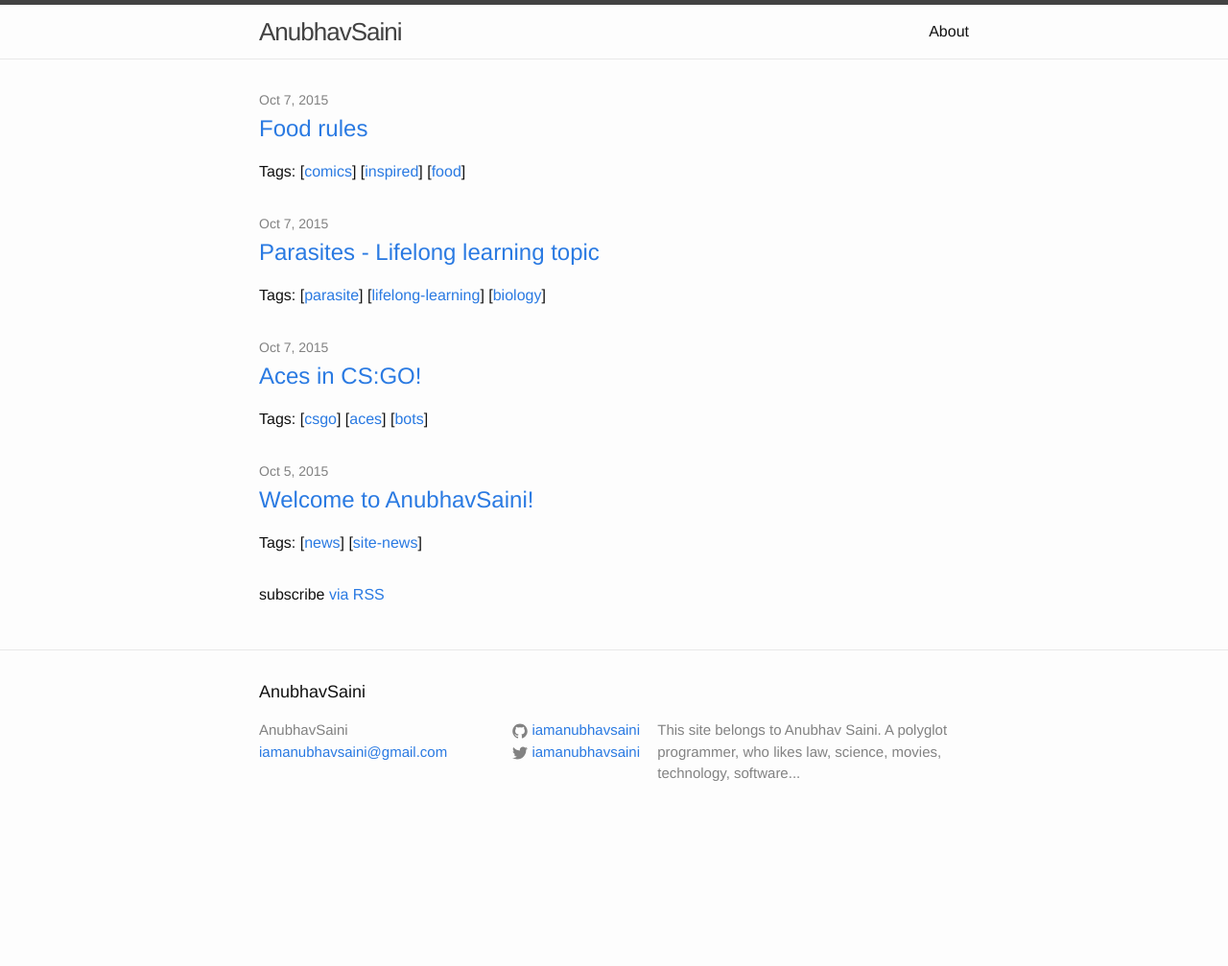
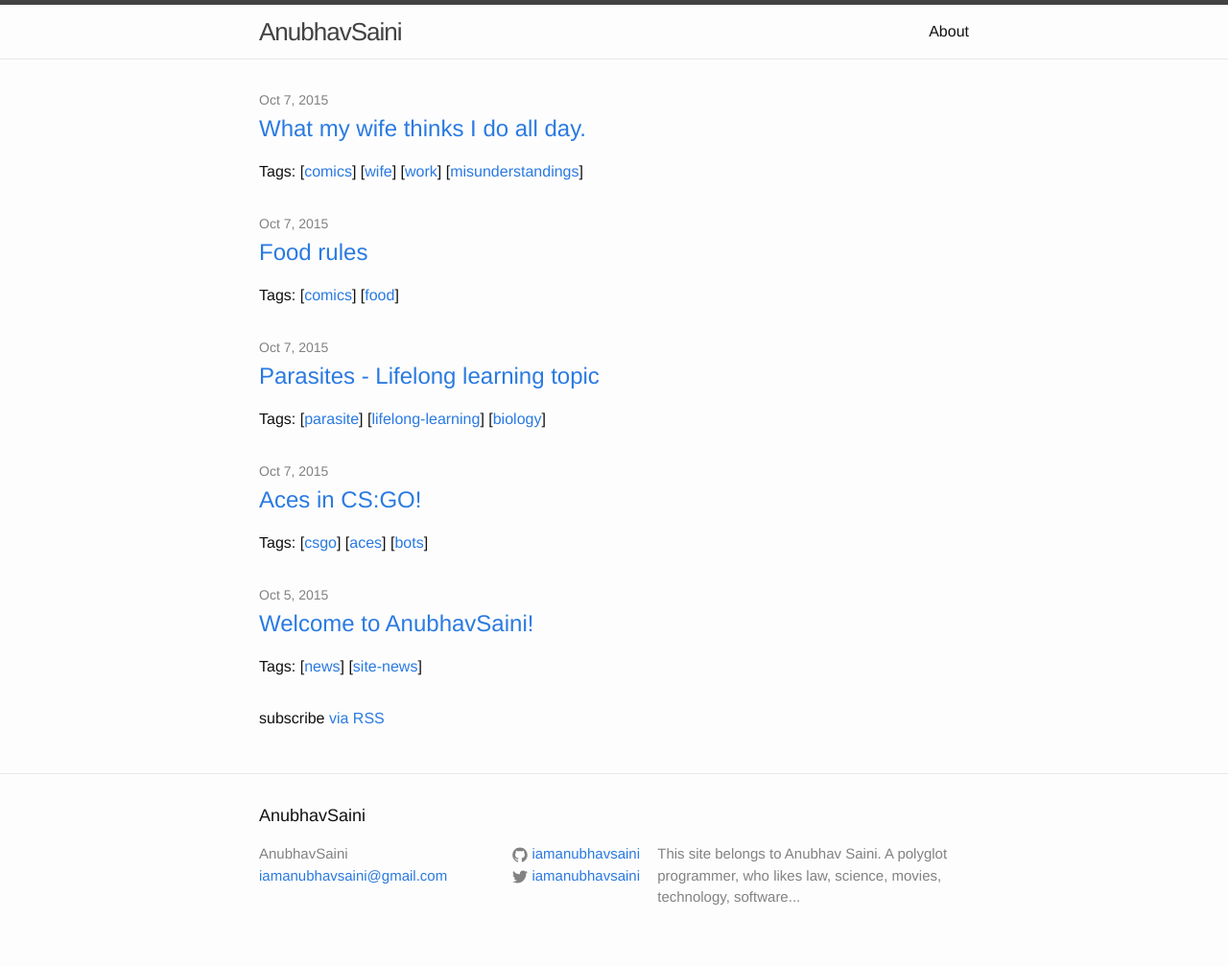
Before and after one commit to IAmAnubhavSaini/iamanubhavsaini.github.io, a Jekyll site: the page built from index.html, in a window 1280 px wide. Shown: the whole page at 96% size. Built offline with Jekyll 4.4.1, drawn with Linux system fonts in a browser that asks for light colours; before the commit the page ends 900 px from its top, so only the background shows below that.

Commit message:
Another comic

```diff
--- /dev/null
+++ b/_posts/2015-10-07-Wife-doesnot-understand-what-I-do.markdown
@@ -0,0 +1,20 @@
+---
+layout: post
+title:  What my wife thinks I do all day.
+date:   2015-10-07 16:48:00
+categories: comic
+tags:
+- comics
+- wife
+- work
+- misunderstandings
+author: "Anubhav Saini"
+summary: "My wife doesn't understand what I do all day."
+---
+
+<img src="/images/comic/wife-1-what-does-my-wife-think-I-do-all-day.PNG" />
+<br />
+<img src="/images/comic/wife-2-what-does-my-wife-understands-I-do-all-day.PNG" />
+<br />
+<img src="/images/comic/wife-3-what-I-do-all-day.PNG" />
+<br />
```
Also changed, not shown: _posts/2015-10-07-FoodRules.markdown (+5 -6 lines), images/comic/XKCD-1587-food_rule.png (renamed from images/inspired/XKCD-1587-food_rule.png), images/comic/food-rules-1-eat-properly-cooked-food-only.png (renamed from images/inspired/food-rules-1-eat-properly-cooked-food-only.png), images/comic/food-rules-2-eat-properly-prepared-food-only.png (renamed from images/inspired/food-rules-2-eat-properly-prepared-food-only.png), images/comic/food-rules-3-food-rule.png (renamed from images/inspired/food-rules-3-food-rule.png), images/comic/wife-1-what-does-my-wife-think-I-do-all-day.PNG (added), images/comic/wife-2-what-does-my-wife-understands-I-do-all-day.PNG (added), images/comic/wife-3-what-I-do-all-day.PNG (added), images/costs/cost versus value.PNG (added), images/costs/value versus cost.PNG (added).
